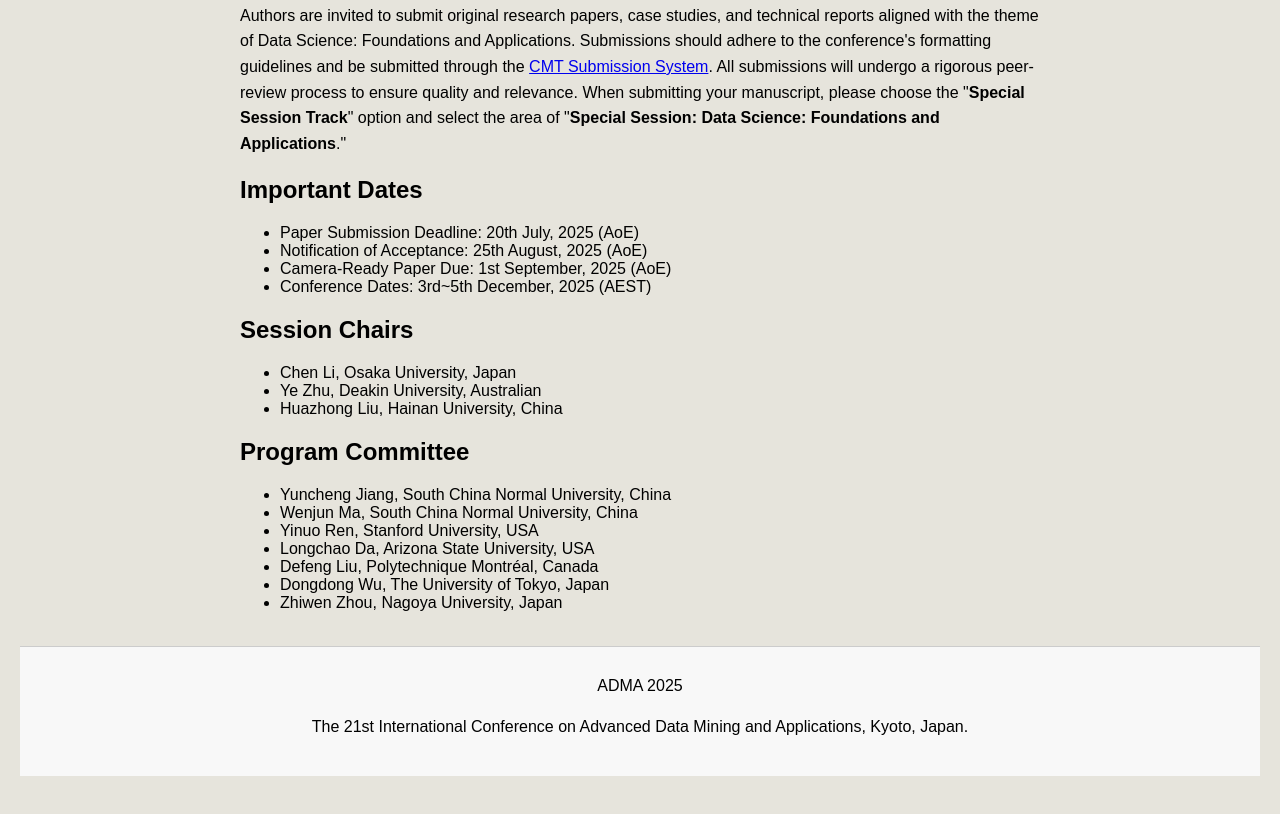
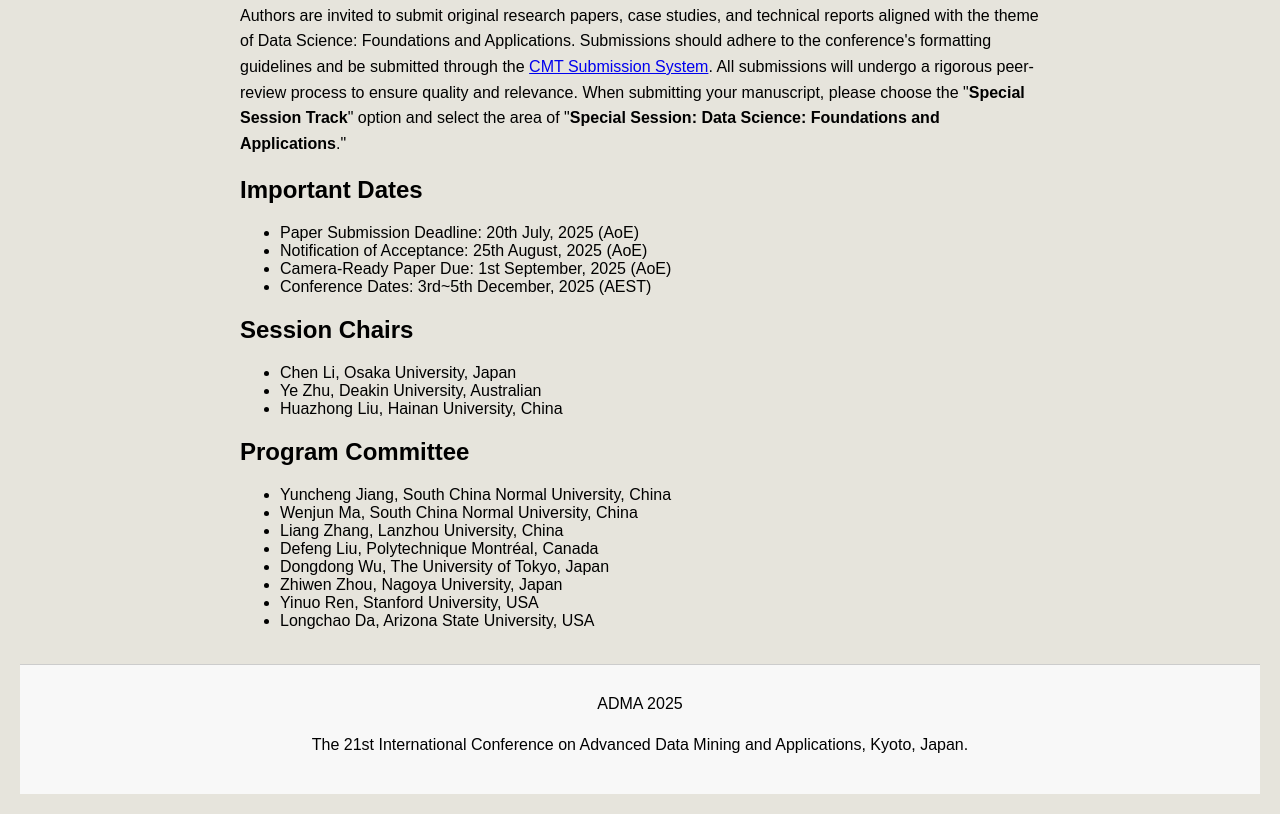
Before and after one commit to conference24/adma25, a plain HTML site: page index.html in a window 1280 px wide. Shown: the part 1291-2105 px from the top of the page. Drawn offline with Linux system fonts and the light colour scheme.

Commit message:
Update index.html

```diff
--- a/index.html
+++ b/index.html
@@ -117,11 +117,12 @@
          <ul>
              <li>Yuncheng Jiang, South China Normal University, China</li>
              <li>Wenjun Ma, South China Normal University, China</li>
-             <li>Yinuo Ren, Stanford University, USA</li>
-             <li>Longchao Da, Arizona State University, USA</li>
+             <li>Liang Zhang, Lanzhou University, China</li>
              <li>Defeng Liu, Polytechnique Montréal, Canada</li>
              <li>Dongdong Wu, The University of Tokyo, Japan</li>
              <li>Zhiwen Zhou, Nagoya University, Japan</li>
+             <li>Yinuo Ren, Stanford University, USA</li>
+             <li>Longchao Da, Arizona State University, USA</li>
          </ul>
     </div>
     <br>
```
